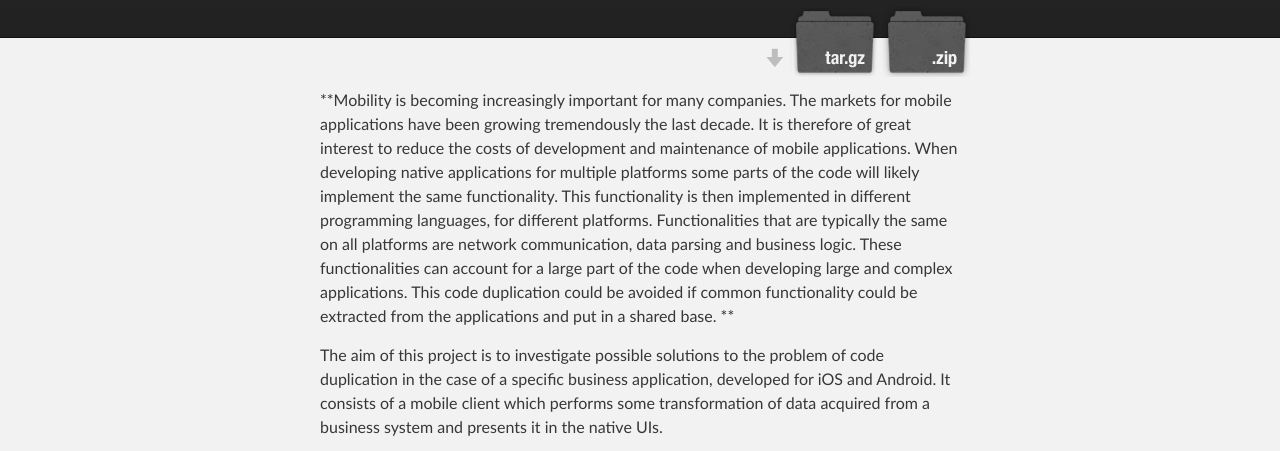
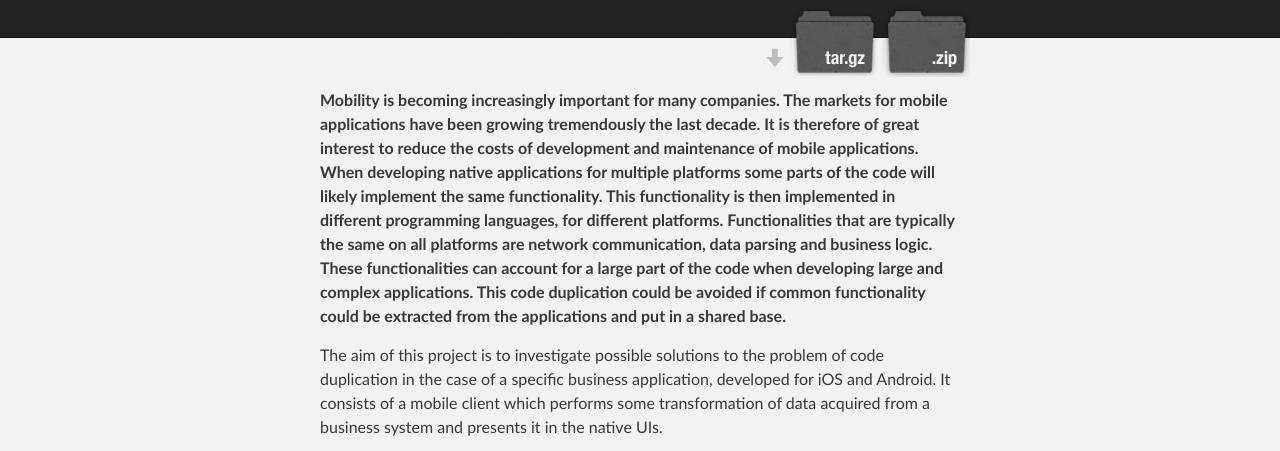
Before and after one commit to devdavidkarlsson/Sogeti-MasterThesis-CrossPlatformMobileDevelopment, a plain HTML site: page index.html in a window 1280 px wide. Shown: the part 334-785 px from the top of the page. Drawn offline with Linux system fonts and the light colour scheme.

```diff
--- a/index.html
+++ b/index.html
@@ -31,7 +31,7 @@
     <!-- MAIN CONTENT -->
     <div id="main_content_wrap" class="outer">
       <section id="main_content" class="inner">
-        <p>**Mobility is becoming increasingly important for many companies. The markets for mobile applications have been growing tremendously the last decade. It is therefore of great interest to reduce the costs of development and maintenance of mobile applications.  When developing native applications for multiple platforms some parts of the code will likely implement the same functionality. This functionality is then implemented in different programming languages, for different platforms. Functionalities that are typically the same on all platforms are network communication, data parsing and business logic. These functionalities can account for a large part of the code when developing large and complex applications. This code duplication could be avoided if common functionality could be extracted from the applications and put in a shared base. **</p>
+        <p><strong>Mobility is becoming increasingly important for many companies. The markets for mobile applications have been growing tremendously the last decade. It is therefore of great interest to reduce the costs of development and maintenance of mobile applications.  When developing native applications for multiple platforms some parts of the code will likely implement the same functionality. This functionality is then implemented in different programming languages, for different platforms. Functionalities that are typically the same on all platforms are network communication, data parsing and business logic. These functionalities can account for a large part of the code when developing large and complex applications. This code duplication could be avoided if common functionality could be extracted from the applications and put in a shared base.</strong></p>
 
 <p>The aim of this project is to investigate possible solutions to the problem of code duplication in the case of a specific business application, developed for iOS and Android. It consists of a mobile client which performs some transformation of data acquired from a business system and presents it in the native UIs.</p>
 
```
Also changed, not shown: params.json (+1 -1 lines).
